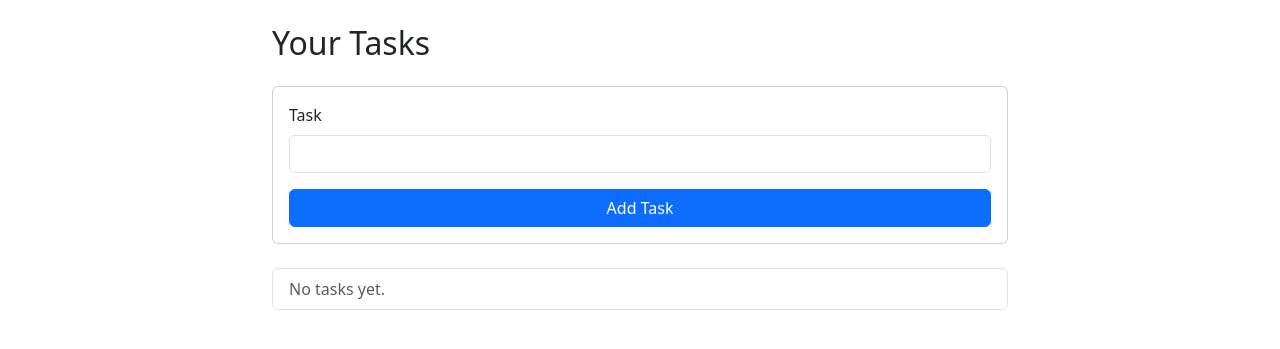
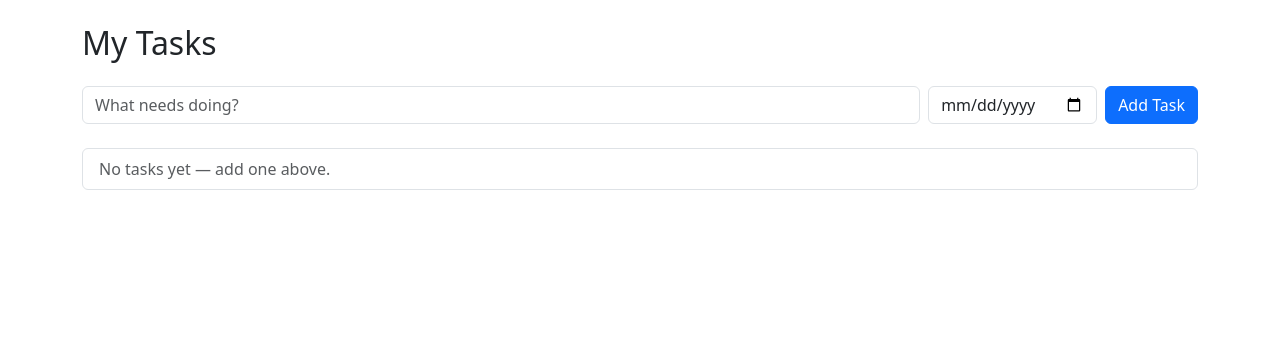
Before and after one commit to anshaditya06/TaskPilot, a Flask app: page /tasks in a window 1280 px wide. Shown: the part 56-405 px from the top of the page. Run offline with Flask 3, Linux system fonts and the light colour scheme; a user stored in the database is signed in.

Commit message:
feat: add due date and edit task

```diff
--- a/app.py
+++ b/app.py
@@ -3,11 +3,13 @@ from flask_login import LoginManager, login_user, logout_user, login_required, c
 from werkzeug.security import generate_password_hash, check_password_hash
 from models import db, User
 from forms import RegisterForm, LoginForm, TaskForm
+from flask_migrate import Migrate
 
 app = Flask(__name__)
 app.config['SECRET_KEY'] = 'change-this-later'
 app.config['SQLALCHEMY_DATABASE_URI'] = 'sqlite:///todo.db'
 db.init_app(app)
+migrate = Migrate(app, db)
 
 login_manager = LoginManager()
 login_manager.login_view = 'login'  # type: ignore[assignment]
@@ -67,7 +69,8 @@ def tasks():
     form = TaskForm()
     if form.validate_on_submit():
         new_task = Task()
-        new_task.title = form.title.data or ''
+        new_task.title = form.title.data
+        new_task.due_date = form.due_date.data
         new_task.user_id = current_user.id
         db.session.add(new_task)
         db.session.commit()
@@ -79,7 +82,7 @@ def tasks():
 @login_required
 def toggle_task(task_id):
     task = Task.query.get_or_404(task_id)
-    if task.owner != current_user:
+    if task.user_id != current_user.id:
         abort(403)
     task.done = not task.done
     db.session.commit()
@@ -89,13 +92,27 @@ def toggle_task(task_id):
 @login_required
 def delete_task(task_id):
     task = Task.query.get_or_404(task_id)
-    if task.owner != current_user:
+    if task.user_id != current_user.id:
         abort(403)
     db.session.delete(task)
     db.session.commit()
     return redirect(url_for('tasks'))
 
+@app.route('/tasks/<int:task_id>/edit', methods=['GET', 'POST'])
+@login_required
+def edit_task(task_id):
+    task = Task.query.get_or_404(task_id)
+    if task.user_id != current_user.id:
+        abort(403)
+
+    form = TaskForm(obj=task)  # pre-fills the form with task's current data
+    form.submit.label.text = 'Save Changes'
+    if form.validate_on_submit():
+        task.title = form.title.data
+        db.session.commit()
+        return redirect(url_for('tasks'))
+
+    return render_template('edit_task.html', form=form, task=task)
+
 if __name__ == '__main__':
-    with app.app_context():
-        db.create_all()
     app.run(debug=True)
--- a/forms.py
+++ b/forms.py
@@ -1,6 +1,6 @@
 from flask_wtf import FlaskForm
-from wtforms import StringField, PasswordField, SubmitField
-from wtforms.validators import DataRequired, Email, Length, EqualTo
+from wtforms import DateField, StringField, PasswordField, SubmitField
+from wtforms.validators import DataRequired, Email, Length, EqualTo, Optional
 from wtforms import BooleanField
 
 class RegisterForm(FlaskForm):
@@ -17,4 +17,5 @@ class LoginForm(FlaskForm):
 
 class TaskForm(FlaskForm):
     title = StringField('Task', validators=[DataRequired(), Length(min=1, max=200)])
+    due_date = DateField('Due Date', validators=[Optional()], format='%Y-%m-%d')
     submit = SubmitField('Add Task')
--- a/models.py
+++ b/models.py
@@ -1,5 +1,6 @@
 from flask_sqlalchemy import SQLAlchemy
 from flask_login import UserMixin
+from datetime import date
 
 db = SQLAlchemy()
 
@@ -10,8 +11,11 @@ class User(UserMixin, db.Model):
     password_hash = db.Column(db.String(200), nullable=False)
     tasks = db.relationship('Task', backref='owner', lazy=True)
 
+
+
 class Task(db.Model):
     id = db.Column(db.Integer, primary_key=True)
     title = db.Column(db.String(200), nullable=False)
     done = db.Column(db.Boolean, default=False)
+    due_date = db.Column(db.Date, nullable=True)
     user_id = db.Column(db.Integer, db.ForeignKey('user.id'), nullable=False)
--- a/templates/tasks.html
+++ b/templates/tasks.html
@@ -1,32 +1,43 @@
 {% extends 'base.html' %}
+{% block title %}My Tasks{% endblock %}
+{% block content %}
+<h2 class="mb-4">My Tasks</h2>
 
-{% block content %}
-<div class="row justify-content-center">
-    <div class="col-md-8">
-        <h2 class="mb-4">Your Tasks</h2>
-
-        <form method="post" class="card p-3 mb-4">
+<form method="POST" class="row g-2 mb-4">
     {{ form.hidden_tag() }}
-            <div class="mb-3">
-                {{ form.title.label(class="form-label") }}
-                {{ form.title(class="form-control") }}
+    <div class="col">
+        {{ form.title(class="form-control", placeholder="What needs doing?") }}
+        {% for error in form.title.errors %}
+            <div class="text-danger small">{{ error }}</div>
+        {% endfor %}
     </div>
+    <div class="col-auto">
+        {{ form.due_date(class="form-control") }}
+    </div>
+    <div class="col-auto">
         {{ form.submit(class="btn btn-primary") }}
+    </div>
 </form>
 
 <ul class="list-group">
     {% for task in tasks %}
-            <li class="list-group-item d-flex justify-content-between align-items-center">
-                <span{% if task.done %} class="text-decoration-line-through text-muted"{% endif %}>{{ task.title }}</span>
+    <li class="list-group-item d-flex justify-content-between align-items-center {% if task.done %}list-group-item-secondary{% endif %}">
+        <span class="{% if task.done %}text-decoration-line-through{% endif %}">
+            {{ task.title }}
+            {% if task.due_date %}
+                <small class="text-muted ms-2">Due: {{ task.due_date.strftime('%b %d, %Y') }}</small>
+            {% endif %}
+        </span>
         <div>
-                    <a href="{{ url_for('toggle_task', task_id=task.id) }}" class="btn btn-sm btn-outline-secondary">{% if task.done %}Undo{% else %}Done{% endif %}</a>
+            <a href="{{ url_for('edit_task', task_id=task.id) }}" class="btn btn-sm btn-outline-primary">Edit</a>
+            <a href="{{ url_for('toggle_task', task_id=task.id) }}" class="btn btn-sm btn-outline-success">
+                {{ 'Undo' if task.done else 'Done' }}
+            </a>
             <a href="{{ url_for('delete_task', task_id=task.id) }}" class="btn btn-sm btn-outline-danger">Delete</a>
         </div>
     </li>
     {% else %}
-            <li class="list-group-item text-muted">No tasks yet.</li>
+    <li class="list-group-item text-muted">No tasks yet — add one above.</li>
     {% endfor %}
 </ul>
-    </div>
-</div>
 {% endblock %}
```
Also changed, not shown: templates/edit_task.html (added, +28 -0 lines), instance/todo.db. Lines whose indentation alone changed are shown as unchanged.
